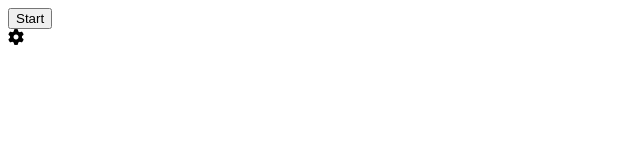
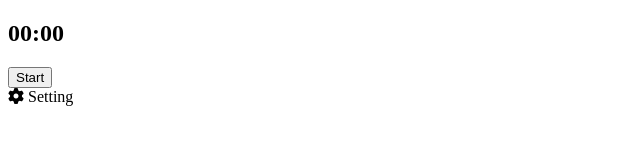
Before and after one commit to herilion/Pomodoro-clock, a plain HTML site: page index.html in a window 1280 px wide. Shown: the whole page, without its empty margins (0-640 px from the left). Drawn offline with Linux system fonts and the light colour scheme.

Commit message:
add icons

```diff
--- a/index.html
+++ b/index.html
@@ -12,11 +12,14 @@
 <body>
     <div>
         <div></div>
-        <div></div>
+        <div>
+            <h2>00:00</h2>
+        </div>
         <div>
             <button>Start</button>
             <div>
-                <i class="fas fa-cog fa-spin"></i>
+                <span><i class="fas fa-cog fa-spin"></i></span>
+                <span>Setting</span>
             </div>
         </div>
     </div>
```
